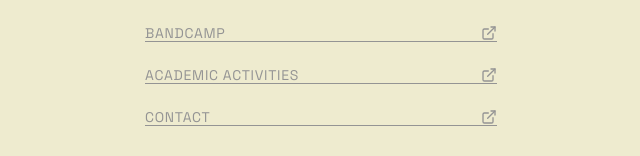
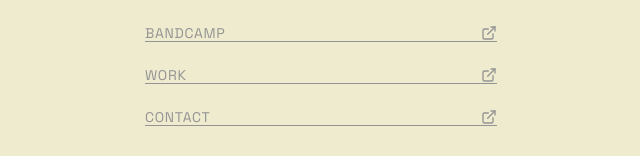
Before and after one commit to studio0rpiment/kpsite, a React (Vite) app: page / in a window 1280 px wide. Shown: the part 297-453 px from the top of the page, without its empty margins (319-959 px from the left). Built offline with nearby package versions, Linux system fonts and the light colour scheme.

Commit message:
Update Links.jsx
AcademicActivities->Work

```diff
--- a/src/components/Links/Links.jsx
+++ b/src/components/Links/Links.jsx
@@ -11,7 +11,7 @@
     { title: 'VIMEO', url: 'https://vimeo.com/user1198196' },
     { title: 'BANDCAMP', url: 'https://kevinpatton.bandcamp.com/' },
     // { title: 'TWITTER', url: 'https://twitter.com/example' },
-    { title: 'ACADEMIC ACTIVITIES', url: 'https://kpcv.cargo.site/' },
+    { title: 'WORK', url: 'https://kpcv.cargo.site/' },
     { title: 'CONTACT', url: 'mailto:el.kevo@gmail.com' }
   ];
 
```
